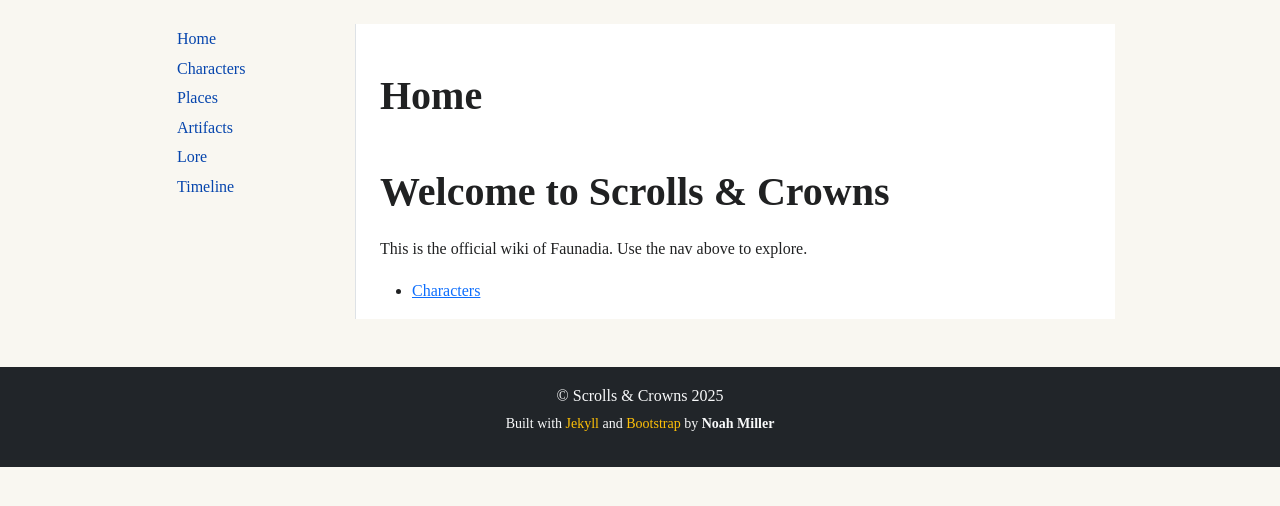
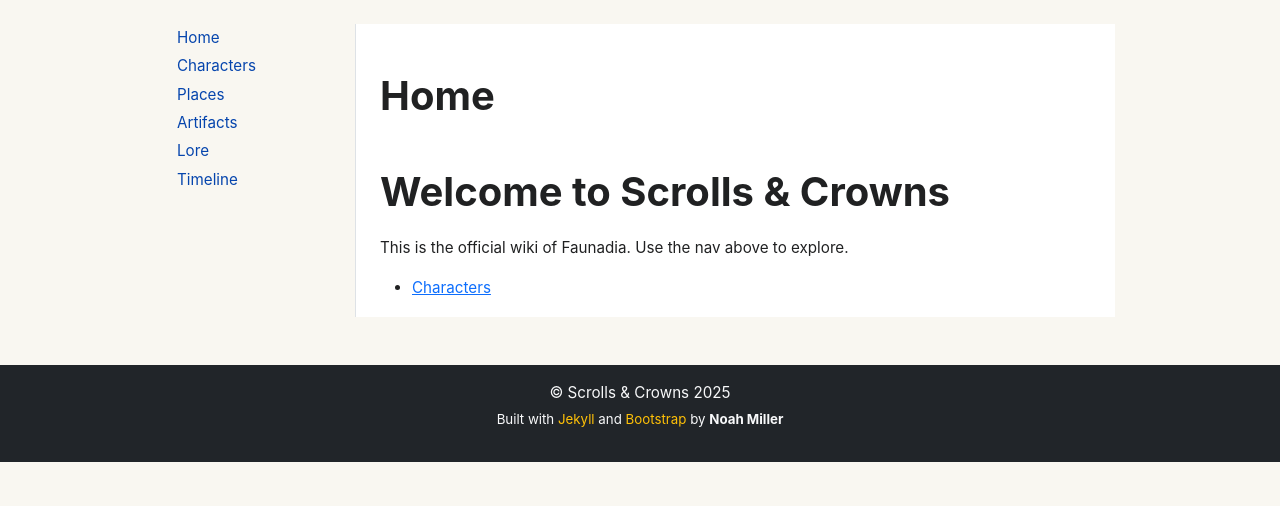
Before and after one commit to scrollsandcrowns/Wiki, a Jekyll site: the page built from index.html, in a window 1280 px wide. Shown: the top 506 px of the page. Built offline with Jekyll 4.4.1, drawn with Linux system fonts in a browser that asks for light colours.

Commit message:
Update site.css

```diff
--- a/assets/css/site.css
+++ b/assets/css/site.css
@@ -1,28 +1,28 @@
 body {
   background: #f9f7f1;
-  font-family: "Times New Roman", Times, serif;
-  color: #202122; /* Wikipedia text gray */
+  font-family: -apple-system, BlinkMacSystemFont, "Segoe UI", Roboto, Helvetica, Arial, sans-serif;
+  color: #202122;   /* Wikipedia gray */
   line-height: 1.6;
-  font-size: 1rem;
+  font-size: 0.95rem; /* slightly smaller like Wikipedia */
 }
 
-/* Headings similar to Wikipedia */
-h1, h2, h3 {
-  font-family: "Times New Roman", Times, serif;
+/* Headings */
+h1, h2, h3, h4, h5, h6 {
+  font-family: inherit; /* keep the same sans-serif */
   font-weight: bold;
   color: #202122;
   margin-top: 1.2em;
   margin-bottom: 0.5em;
 }
 
-/* Wiki-like nav links */
+/* Links (Wikipedia style) */
 .simple-nav a {
-  color: #0645ad;           /* classic wiki blue */
-  text-decoration: none;    /* remove underline by default */
+  color: #0645ad;
+  text-decoration: none;
   padding: 2px 0;
 }
 
 .simple-nav a:hover {
-  text-decoration: underline; /* underline only on hover */
-  color: #0b0080;             /* darker blue on hover */
+  text-decoration: underline;
+  color: #3366bb;
 }
```
